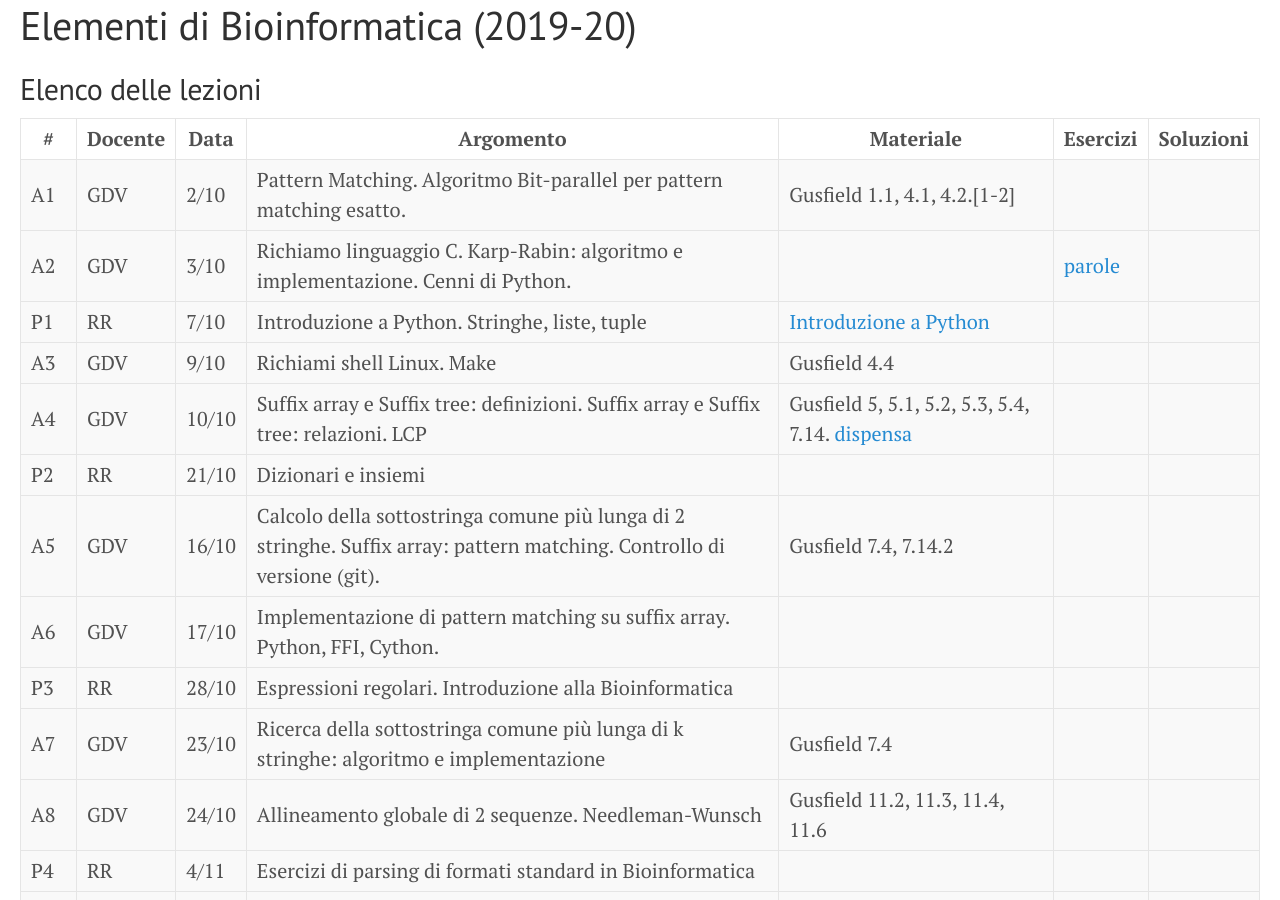
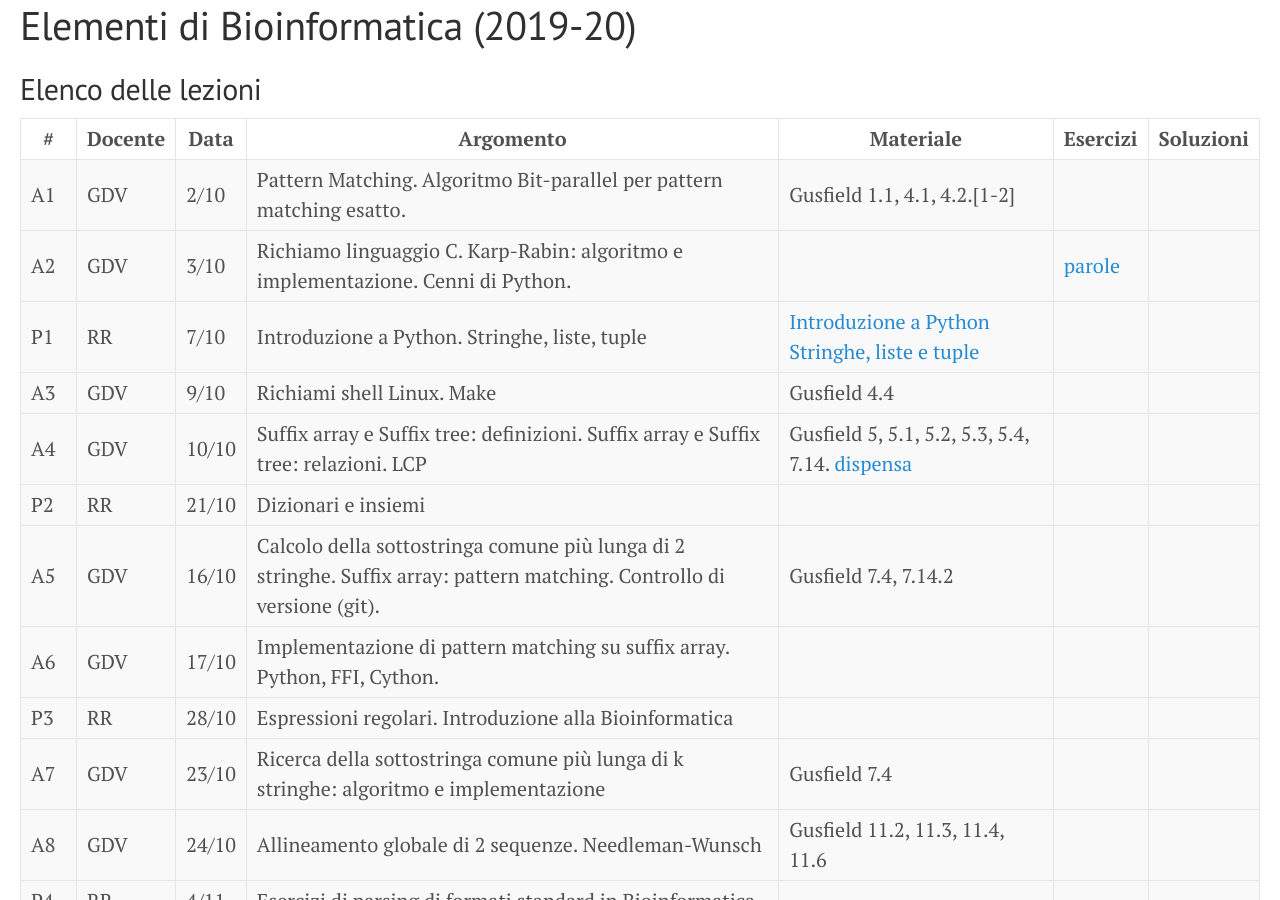
Before and after one commit to bioinformatica-corso/lezioni, a Jekyll site: the page built from docs/index.md, in a window 1280 px wide and 900 px high. Built offline with Jekyll 4.4.1, drawn with Linux system fonts in a browser that asks for light colours.

Commit message:
Aggiunta lez-stringhe-liste-tuple
Aggiunta lez-stringhe-liste-tuple

```diff
--- a/docs/index.md
+++ b/docs/index.md
@@ -12,7 +12,7 @@ title: Elementi di Bioinformatica (2019-20)
 | --  | ---     | ----- | ---------                                                                                                               | ----------                                                                                                     | -------------                          | --------- |
 | A2  | GDV     | 3/10  | Richiamo linguaggio C. Karp-Rabin: algoritmo e implementazione. Cenni di Python.                                        |                                                                                                               | [parole](c-esercizio-parole-frequenti) |           |
 | --  | ---     | ----- | ---------                                                                                                               | ----------                                                                                                     | -------------                          | --------- |
-| P1  | RR      | 7/10  | Introduzione a Python. Stringhe, liste, tuple                                                                           | [Introduzione a Python](https://github.com/bioinformatica-corso/lezioni/blob/master/laboratorio/7ott19/lezione1-introduzione.ipynb)                                                                                                             |                                        |           |
+| P1  | RR      | 7/10  | Introduzione a Python. Stringhe, liste, tuple                                                                           | [Introduzione a Python](https://github.com/bioinformatica-corso/lezioni/blob/master/laboratorio/7ott19/lezione1-introduzione.ipynb) [Stringhe, liste e tuple](https://github.com/bioinformatica-corso/lezioni/blob/master/laboratorio/7ott19/lezione2-strutture-dati1.ipynb)                                                                                                             |                                        |           |
 | --  | ---     | ----- | ---------                                                                                                               | ----------                                                                                                     | -------------                          | --------- |
 | A3  | GDV     | 9/10  | Richiami shell Linux. Make                                                                                              | Gusfield 4.4                                                                                                   |                                        |           |
 | --  | ---     | ----- | ---------                                                                                                               | ----------                                                                                                     | -------------                          | --------- |
```
